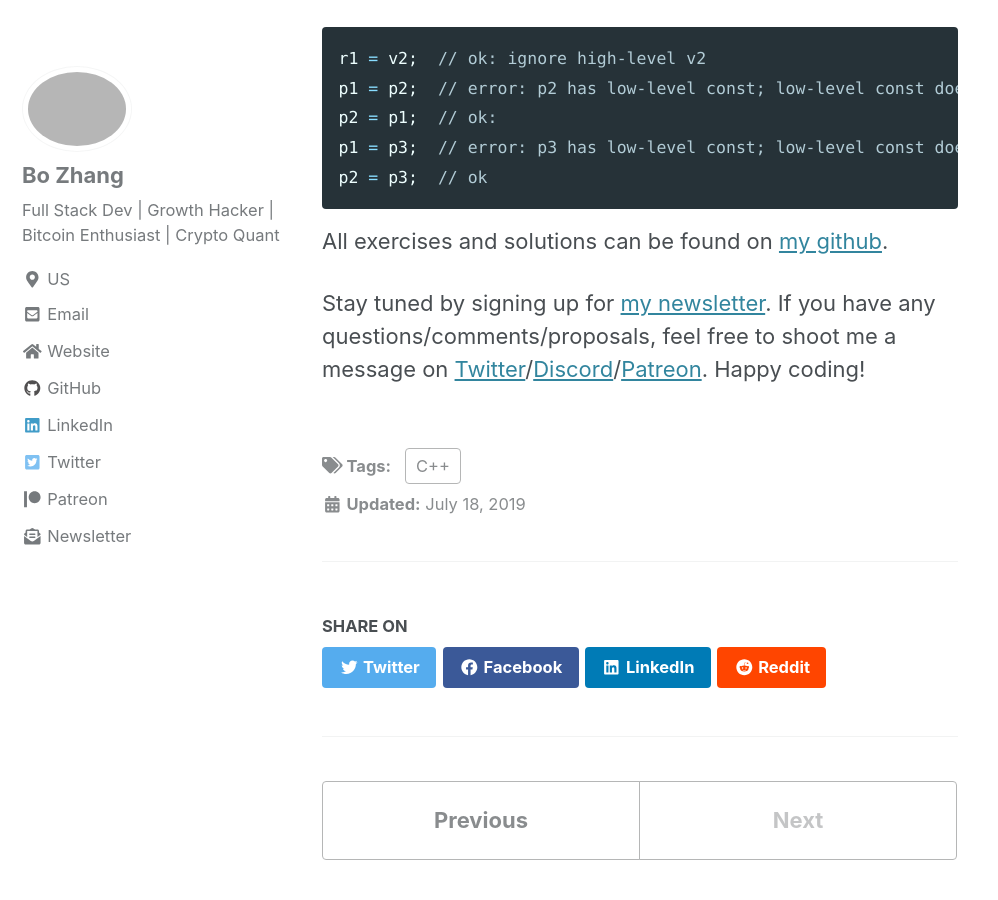
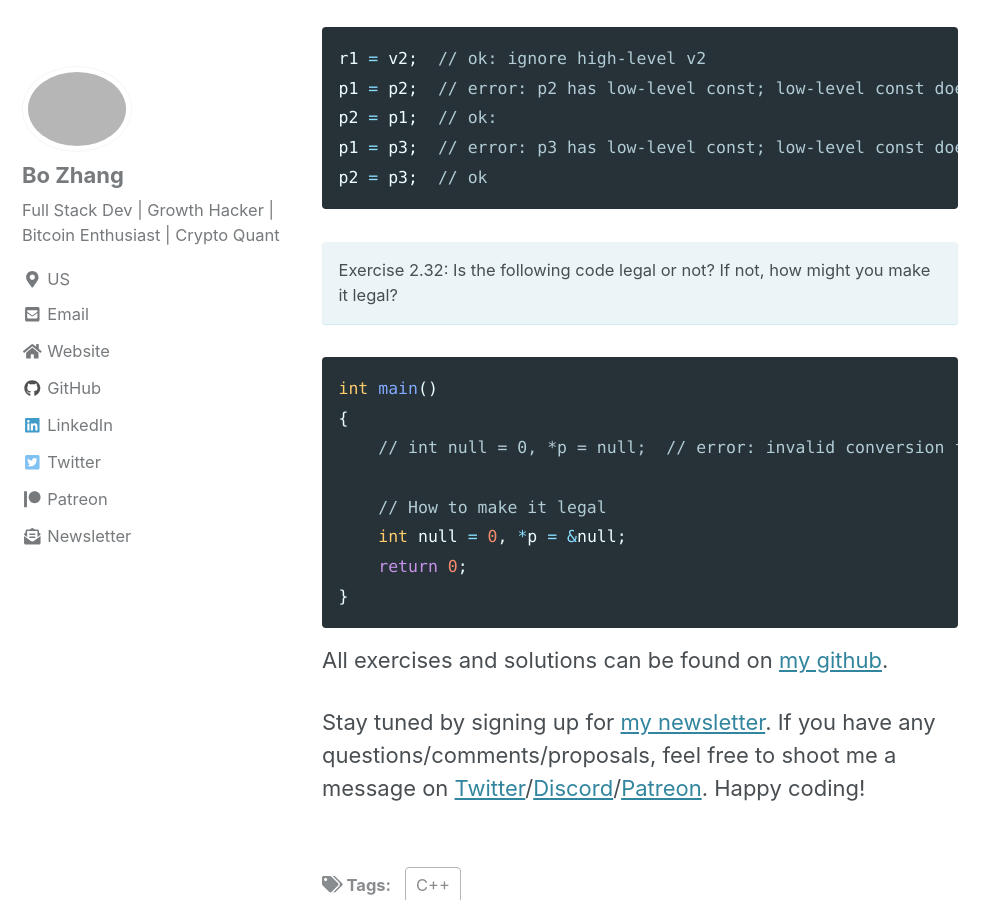
Before and after one commit to 0xboz/blog, a Jekyll site: the page built from _posts/2019-07-25-learn-c-plus-plus-variables-and-basic-types.md, in a window 1280 px wide and 900 px high, scrolled down 5977 px. Shown: the whole window, without its empty margins (0-998 px from the left). Built offline with Jekyll 4.4.1, drawn with Linux system fonts in a browser that asks for light colours; cached includes are drawn as plain includes; nearby versions of some CDN libraries; comment, search, counter and statistics services are not loaded; some of the changed text lies outside the part shown.

Commit message:
Added Exercise 2.32

````diff
--- a/_posts/2019-07-25-learn-c-plus-plus-variables-and-basic-types.md
+++ b/_posts/2019-07-25-learn-c-plus-plus-variables-and-basic-types.md
@@ -180,6 +180,20 @@ p2 = p1;  // ok:
 p1 = p3;  // error: p3 has low-level const; low-level const doesn't match
 p2 = p3;  // ok
 ```
+<div class="notice--info">
+  <p>Exercise 2.32: Is the following code legal or not? If not, how might you make it legal?</p>
+</div>
+
+```cpp
+int main()
+{
+    // int null = 0, *p = null;  // error: invalid conversion from ‘int’ to ‘int*’, type mismatch
+
+    // How to make it legal
+    int null = 0, *p = &null;
+    return 0;
+}
+```
 
 All exercises and solutions can be found on [my github](https://github.com/0xboz/learn_c_plus_plus).
 
````
